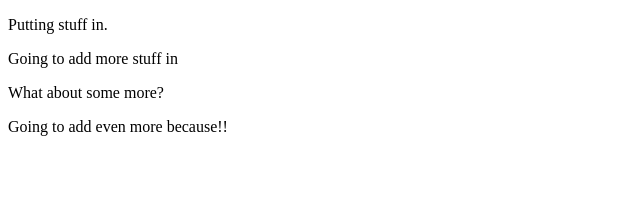
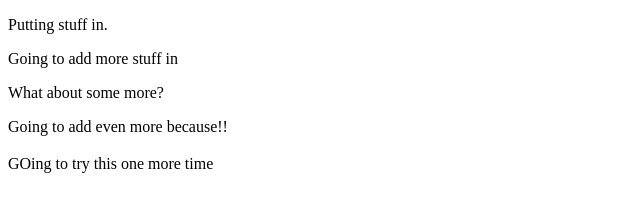
Before and after one commit to glenngineer1/second-project, a plain HTML site: page index.html in a window 1280 px wide. Shown: the whole page, without its empty margins (0-640 px from the left). Drawn offline with Linux system fonts and the light colour scheme.

```diff
--- a/index.html
+++ b/index.html
@@ -16,7 +16,7 @@
     <section>
       <h1></h1>
         <p></p>
-        <p></p>
+        <p>GOing to try this one more time</p>
     </section>
   </article>
 </body>
```
